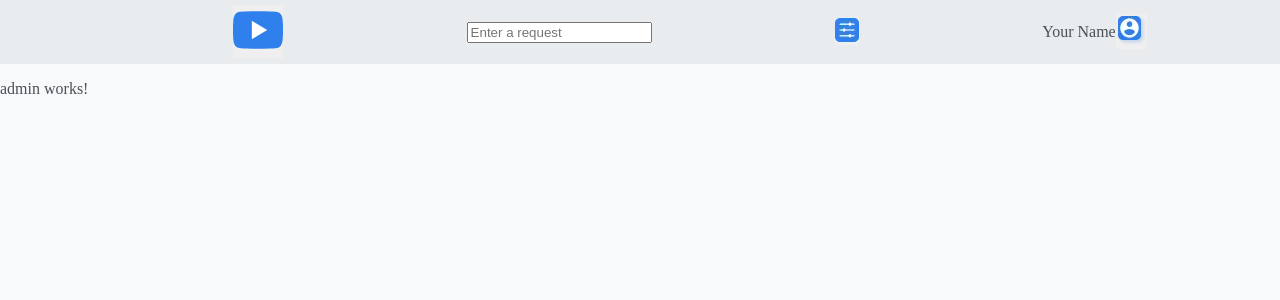
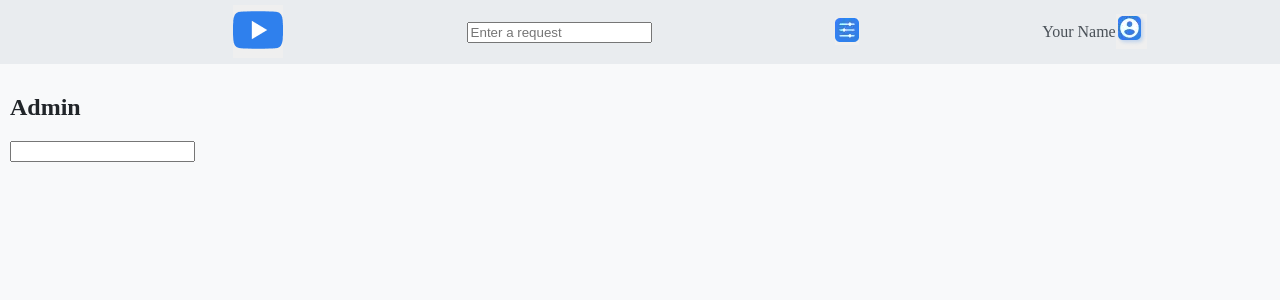
Before and after one commit to VKTRenokh/youtube-client, an Angular app in the folder youtube/: page /admin in a window 1280 px wide. Shown: the top 300 px of the page. Built offline with nearby package versions, Linux system fonts and the light colour scheme.

Commit message:
feat: add card creation form

```diff
--- a/youtube/src/app/admin/components/admin/admin.component.html
+++ b/youtube/src/app/admin/components/admin/admin.component.html
@@ -1 +1,4 @@
-<p>admin works!</p>
+<div class="admin-page">
+  <h2>Admin</h2>
+  <yt-card-creation-form />
+</div>
--- a/youtube/src/app/admin/components/admin/admin.component.scss
+++ b/youtube/src/app/admin/components/admin/admin.component.scss
@@ -0,0 +1,3 @@
+.admin-page {
+  padding: 10px;
+}
--- /dev/null
+++ b/youtube/src/app/admin/components/card-creation-form/card-creation-form.component.html
@@ -0,0 +1,4 @@
+<form [formGroup]="cardForm">
+  <input type="text" formControlName="test" />
+  <yt-validation-errors formControlName="test" />
+</form>
--- /dev/null
+++ b/youtube/src/app/admin/components/card-creation-form/card-creation-form.component.ts
@@ -0,0 +1,38 @@
+import {
+  ChangeDetectionStrategy,
+  Component,
+  inject,
+} from '@angular/core'
+import {
+  FormBuilder,
+  ReactiveFormsModule,
+  Validators,
+} from '@angular/forms'
+import { ValidationErrorsComponent } from '../../../shared/components/validation-errors/validation-errors.component'
+import { CUSTOM_ERRORS } from '../../../shared/tokens/custom-errors.token'
+import { validationErrors } from '../../constants/validation-errors.constant'
+
+@Component({
+  selector: 'yt-card-creation-form',
+  standalone: true,
+  imports: [ReactiveFormsModule, ValidationErrorsComponent],
+  templateUrl: './card-creation-form.component.html',
+  styleUrl: './card-creation-form.component.scss',
+  changeDetection: ChangeDetectionStrategy.OnPush,
+  providers: [
+    {
+      provide: CUSTOM_ERRORS,
+      useValue: validationErrors,
+    },
+  ],
+})
+export class CardCreationFormComponent {
+  private formBuilder = inject(FormBuilder)
+
+  public cardForm = this.formBuilder.group({
+    test: this.formBuilder.control('', [
+      Validators.required,
+      Validators.minLength(3),
+    ]),
+  })
+}
--- /dev/null
+++ b/youtube/src/app/admin/constants/validation-errors.constant.ts
@@ -0,0 +1,5 @@
+import { CustomErrors } from '../../shared/tokens/custom-errors.token'
+
+export const validationErrors: CustomErrors = new Map([
+  ['minlength', 'hello world'],
+])
--- a/youtube/src/app/auth/components/login/login.component.html
+++ b/youtube/src/app/auth/components/login/login.component.html
@@ -1,3 +1,4 @@
+<!-- TODO: move form into separate component -->
 <div class="login-page">
   <form
     class="login"
--- a/youtube/src/app/auth/components/login/login.component.ts
+++ b/youtube/src/app/auth/components/login/login.component.ts
@@ -9,11 +9,11 @@ import { ButtonComponent } from '../../../shared/components/button/button.compon
 import { AuthService } from '../../services/auth/auth.service'
 import { Router } from '@angular/router'
 import { ReactiveFormsModule } from '@angular/forms'
-import { passwordValidator } from '../../validators/password.validator'
 import { specialSymbols } from '../../constants/symbols.constant'
 import { ValidationErrorsComponent } from '../../../shared/components/validation-errors/validation-errors.component'
 import { CUSTOM_ERRORS } from '../../../shared/tokens/custom-errors.token'
 import { validationErrors } from '../../constants/validation-errors'
+import { passwordValidator } from '../../validators/password/password.validator'
 
 @Component({
   selector: 'yt-login',
--- a/youtube/src/app/auth/constants/validation-errors.ts
+++ b/youtube/src/app/auth/constants/validation-errors.ts
@@ -1,20 +1,19 @@
+import { CustomErrors } from '../../shared/tokens/custom-errors.token'
 import { specialSymbols } from '../constants/symbols.constant'
-import {
-  Numbers,
-  RequiredCharacters,
-  UppercaseCharacter,
-} from '../validators/password.validator'
 
-export const validationErrors = new Map([
+export const validationErrors: CustomErrors = new Map([
   [
-    RequiredCharacters,
+    'requiredCharacters',
     `Password should contain any of the following symbols: ${specialSymbols.join(' ')}`,
   ],
   [
-    UppercaseCharacter,
+    'uppercaseCharacter',
     'Password should contain at least one uppercase character',
   ],
-  [Numbers, 'Password should contain at least one number'],
+  [
+    'numbers',
+    'Password should contain at least one number',
+  ],
   [
     'minlength',
     'Password length should be at least 8 symbols',
--- a/youtube/src/app/shared/tokens/custom-errors.token.ts
+++ b/youtube/src/app/shared/tokens/custom-errors.token.ts
@@ -1,7 +1,8 @@
 import { InjectionToken } from '@angular/core'
 
-// TODO: Use an object to specifiy different validation messages for different
+export type CustomErrors = Map<string, string>
+
+// TODO: Use an object (or a function) to specifiy different validation messages for different
 //       formControls
-export const CUSTOM_ERRORS = new InjectionToken<
-  Map<string, string>
->('CUSTOM_ERRORS')
+export const CUSTOM_ERRORS =
+  new InjectionToken<CustomErrors>('CUSTOM_ERRORS')
```
Also changed, not shown: youtube/src/app/admin/components/admin/admin.component.ts (+8 -6 lines), youtube/src/app/auth/validators/password/password.validator.ts (renamed from youtube/src/app/auth/validators/password.validator.ts, +4 -3 lines), youtube/src/app/admin/components/card-creation-form/card-creation-form.component.scss (added), 2 other files (tests, documents, lock files or other folders).
